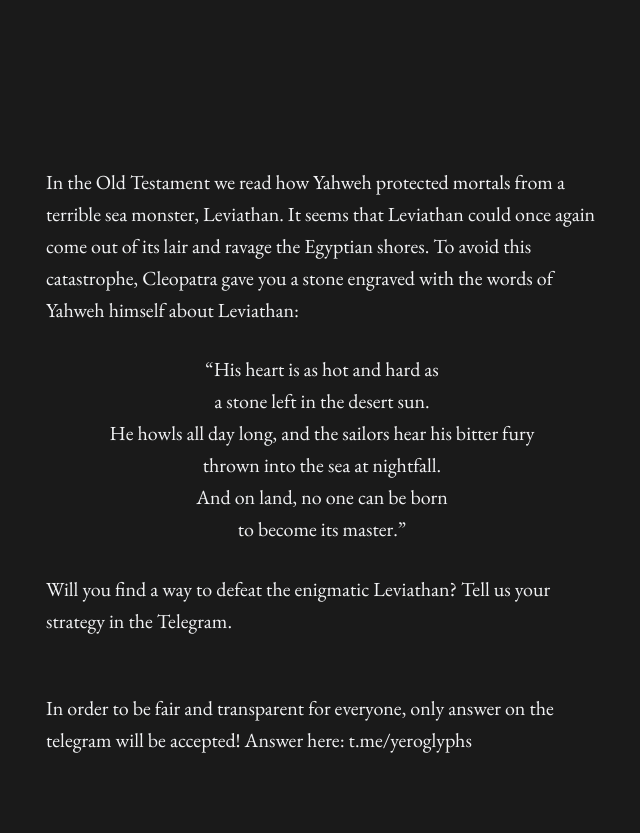
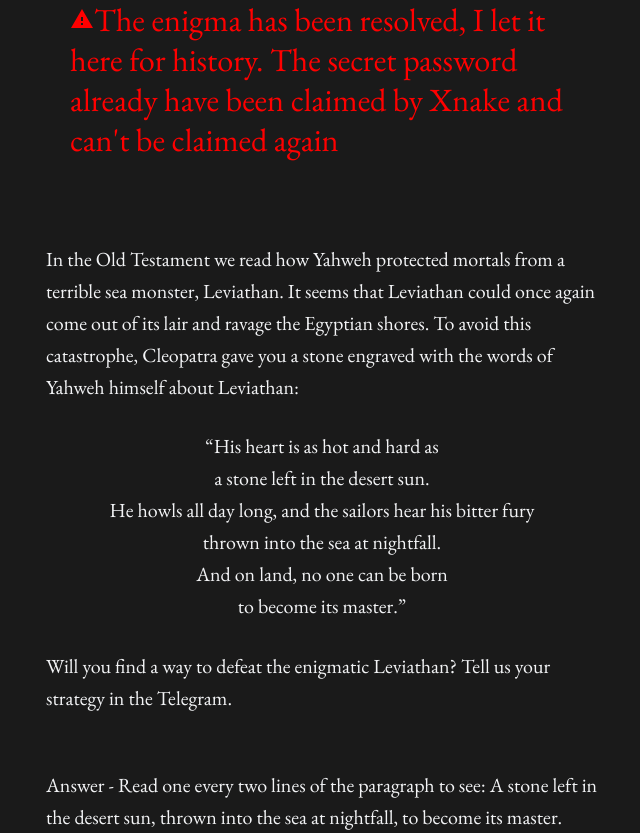
Before and after one commit to d-s-i/yeroglyphs-website, a Next.js app: page /leviathan in a window 1280 px wide. Shown: the whole page, without its empty margins (318-958 px from the left). Before the commit the page ends 800 px from the top, so only its background shows below. Built offline with nearby package versions, Linux system fonts and the light colour scheme; no server answers.

Commit message:
adding answer

```diff
--- a/pages/leviathan/index.tsx
+++ b/pages/leviathan/index.tsx
@@ -1,19 +1,19 @@
 import React from "react";
 import Typography from "@mui/material/Typography";
 import Container from "@mui/material/Container";
-// import WarningIcon from '@mui/icons-material/Warning';
+import WarningIcon from '@mui/icons-material/Warning';
 
 export default function Leviathan() {
 
   return (
     <Container maxWidth="sm">
-        {/* <Container maxWidth="sm">
-          <Typography component="p" variant="h4" sx={{ color: "red", marginBottom: "10%" }}>
+        <Container maxWidth="sm">
+          <Typography component="p" variant="h4" sx={{ color: "red" }}>
             <WarningIcon />
-            {`The enigma has been resolved, I let it here for history. The secret password already have been claimed by @0xScissus and can't be claimed again`}
+            {`The enigma has been resolved, I let it here for history. The secret password already have been claimed by Xnake and can't be claimed again`}
           </Typography>
-        </Container> */}
-        <Typography component="p" variant="h6" color="primary" sx={{ marginTop: "30%" }}>{`In the Old Testament we read how Yahweh protected mortals from a terrible sea monster, Leviathan. It seems that Leviathan could once again come out of its lair and ravage the Egyptian shores. To avoid this catastrophe, Cleopatra gave you a stone engraved with the words of Yahweh himself about Leviathan: `}</Typography>
+        </Container>
+        <Typography component="p" variant="h6" color="primary" sx={{ marginTop: "15%" }}>{`In the Old Testament we read how Yahweh protected mortals from a terrible sea monster, Leviathan. It seems that Leviathan could once again come out of its lair and ravage the Egyptian shores. To avoid this catastrophe, Cleopatra gave you a stone engraved with the words of Yahweh himself about Leviathan: `}</Typography>
         <Typography component="p" variant="h6" color="primary" align="center" sx={{ marginTop: "5%" }}>&ldquo;His heart is as hot and hard as </Typography>
         <Typography component="p" variant="h6" color="primary" align="center">a stone left in the desert sun.</Typography>
         <Typography component="p" variant="h6" color="primary" align="center">He howls all day long, and the sailors hear his bitter fury </Typography>
@@ -21,7 +21,7 @@ export default function Leviathan() {
         <Typography component="p" variant="h6" color="primary" align="center">And on land, no one can be born </Typography>
         <Typography component="p" variant="h6" color="primary" align="center">to become its master.&rdquo;</Typography>
         <Typography component="p" variant="h6" color="primary" sx={{ marginTop: "5%" }}>Will you find a way to defeat the enigmatic Leviathan? Tell us your strategy in the Telegram.</Typography>
-        <Typography component="p" variant="h6" color="primary" sx={{ marginTop: "10%" }}>In order to be fair and transparent for everyone, only answer on the telegram will be accepted! Answer here: t.me/yeroglyphs</Typography>
+        <Typography component="p" variant="h6" color="primary" sx={{ marginTop: "10%" }}>Answer - Read one every two lines of the paragraph to see: A stone left in the desert sun, thrown into the sea at nightfall, to become its master.</Typography>
     </Container>
   );
 }
```
